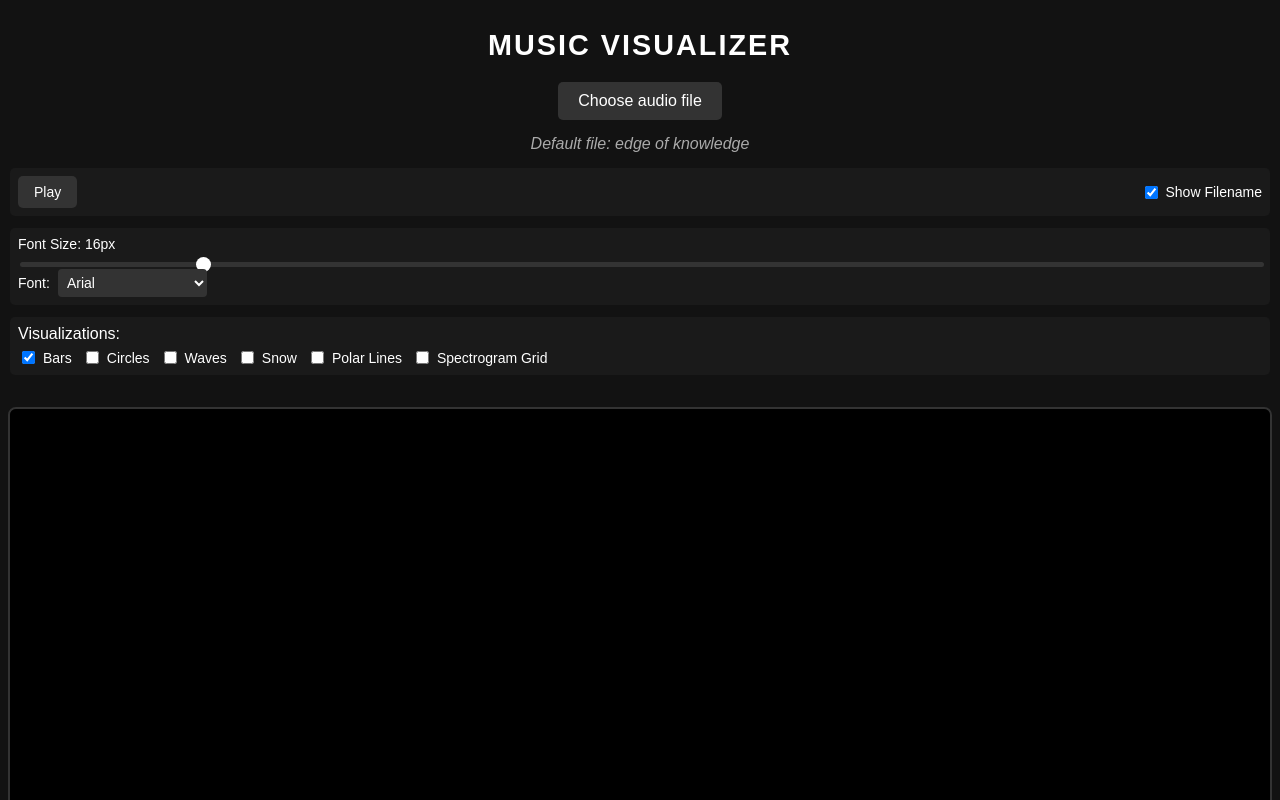
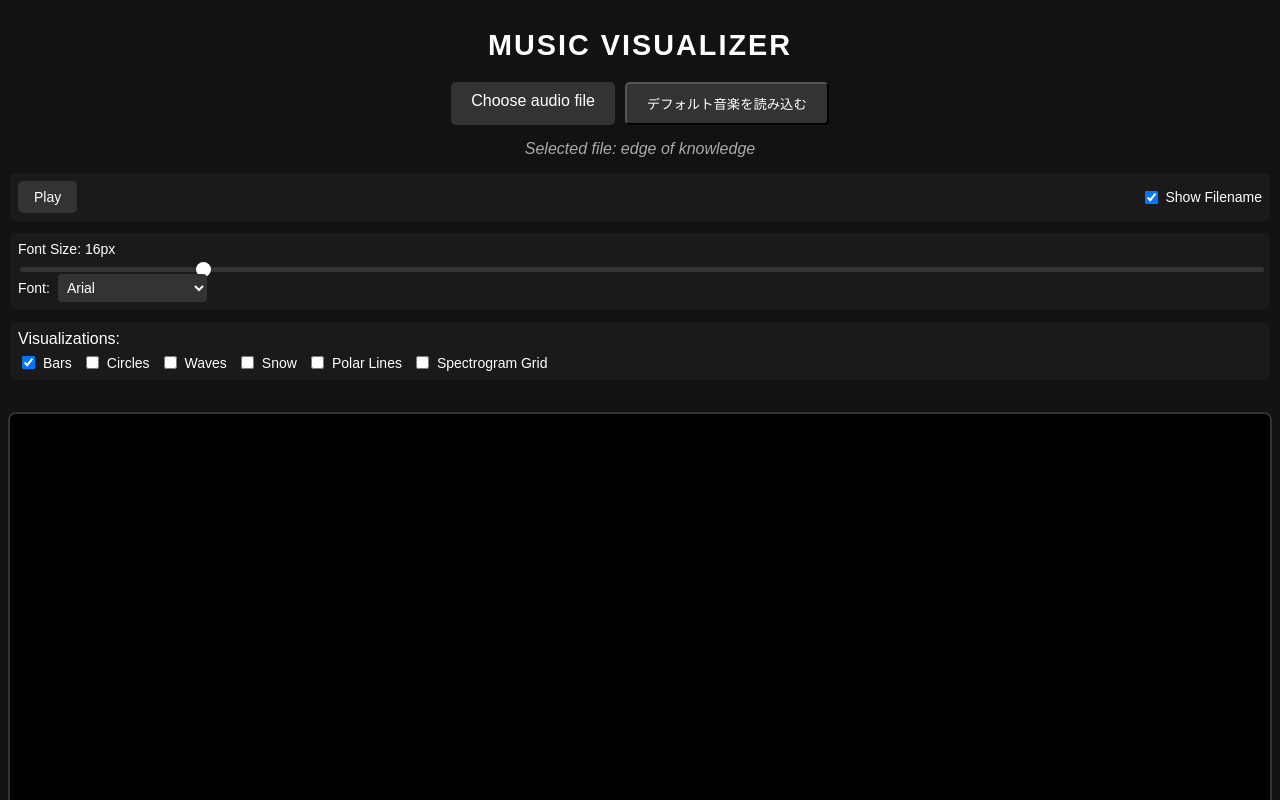
Before and after one commit to abigworld1/music-visualizer, a React (Create React App) app: page / in a window 1280 px wide. Shown: the top 800 px of the page. Built offline with nearby package versions, Linux system fonts and the light colour scheme.

Commit message:
first commit

```diff
--- a/src/App.js
+++ b/src/App.js
@@ -2,9 +2,9 @@ import { useState, useRef, useEffect } from "react";
 import "./App.css";
 
 export default function App() {
-  const [audioFile, setAudioFile] = useState("music/edge of knowledge.wav");
-  const [fileName, setFileName] = useState("edge of knowledge.wav");
-  const [displayName, setDisplayName] = useState("edge of knowledge");
+  const [audioFile, setAudioFile] = useState(null);
+  const [fileName, setFileName] = useState("");
+  const [displayName, setDisplayName] = useState("");
   const [isPlaying, setIsPlaying] = useState(false);
   const [showFileName, setShowFileName] = useState(true);
   const [fontSize, setFontSize] = useState(16);
@@ -25,7 +25,6 @@ export default function App() {
   const [lineLength, setLineLength] = useState(50);
   const [gridCellSize, setGridCellSize] = useState(20);
   const [gridSensitivity, setGridSensitivity] = useState(50);
-  const [isDefaultLoaded, setIsDefaultLoaded] = useState(true);
 
   const canvasRef = useRef(null);
   const canvasContainerRef = useRef(null);
@@ -37,6 +36,9 @@ export default function App() {
   const particlesRef = useRef([]);
   const gridCellsRef = useRef([]);
 
+  // デフォルトのオーディオファイルパス
+  const defaultAudioPath = "music/edge of knowledge.wav";
+
   // Font options
   const fontOptions = [
     { name: "Arial", value: "Arial, sans-serif" },
@@ -47,6 +49,22 @@ export default function App() {
     { name: "Impact", value: "Impact, sans-serif" },
     { name: "Comic Sans MS", value: "Comic Sans MS, cursive" },
   ];
+
+  // デフォルトのオーディオファイルを読み込む
+  useEffect(() => {
+    loadDefaultAudio();
+  }, []);
+
+  // デフォルトのオーディオファイルを読み込む関数
+  const loadDefaultAudio = () => {
+    setAudioFile(defaultAudioPath);
+    setFileName("edge of knowledge.wav");
+    setDisplayName("edge of knowledge");
+
+    if (audioRef.current) {
+      audioRef.current.src = defaultAudioPath;
+    }
+  };
 
   // Set canvas dimensions for Instagram Reel (9:16 aspect ratio)
   useEffect(() => {
@@ -104,24 +122,6 @@ export default function App() {
     gridSensitivity,
   ]);
 
-  // Load default audio file
-  useEffect(() => {
-    if (audioRef.current && isDefaultLoaded) {
-      audioRef.current.src = audioFile;
-      audioRef.current.addEventListener('loadeddata', () => {
-        console.log("Default audio file loaded successfully");
-      });
-      audioRef.current.addEventListener('error', (e) => {
-        console.error("Error loading default audio file:", e);
-        // Reset to allow user to select their own file
-        setAudioFile(null);
-        setFileName("");
-        setDisplayName("");
-        setIsDefaultLoaded(false);
-      });
-    }
-  }, [audioFile, isDefaultLoaded]);
-
   // Snow particle initialization
   const initParticles = () => {
     if (!canvasRef.current) return;
@@ -146,7 +146,7 @@ export default function App() {
     particlesRef.current = particles;
   };
 
-  // Grid cell initialization
+  // グリッドセルの初期化
   const initGridCells = () => {
     if (!canvasRef.current) return;
 
@@ -186,9 +186,9 @@ export default function App() {
   const handleFileChange = (event) => {
     const file = event.target.files[0];
     if (file) {
-      // Convert filename to lowercase and check extension
+      // ファイル名を小文字に変換して拡張子をチェック
       const fileName = file.name.toLowerCase();
-      // Allow various audio file extensions
+      // 許可する音声ファイルの拡張子を増やす
       const validExtensions = ['.wav', '.mp3', '.ogg', '.m4a', '.aac', '.flac', '.mp4'];
       const isValidAudio = validExtensions.some(ext => fileName.endsWith(ext));
 
@@ -196,9 +196,8 @@ export default function App() {
         const url = URL.createObjectURL(file);
         setAudioFile(url);
         setFileName(file.name);
-        // Remove extension for display name
+        // 拡張子を削除して表示名を設定
         setDisplayName(file.name.replace(/\.[^/.]+$/, ""));
-        setIsDefaultLoaded(false);
 
         if (audioRef.current) {
           audioRef.current.src = url;
@@ -433,35 +432,35 @@ export default function App() {
         const centerY = HEIGHT / 2;
         const maxLength = Math.min(WIDTH, HEIGHT) * (lineLength / 100);
 
-        // Distribute frequency data to radial lines
+        // 周波数データを放射状のラインに分配
         const step = Math.floor(bufferLength / lineCount);
 
-        // Draw radial lines
+        // 放射状ラインを描画
         for (let i = 0; i < lineCount; i++) {
           const angle = (i / lineCount) * Math.PI * 2;
           const dataIndex = i * step;
 
-          // Determine line length based on volume (with smoothing)
+          // 音量に基づいてラインの長さを決定（スムージング適用）
           const rawValue = dataArray[dataIndex % bufferLength] / 255;
           const smoothedValue = prevPolarData[i] * 0.3 + rawValue * 0.7;
           prevPolarData[i] = smoothedValue;
 
           const length = smoothedValue * maxLength;
 
-          // Calculate line coordinates
+          // ラインの座標を計算
           const x1 = centerX;
           const y1 = centerY;
           const x2 = centerX + Math.cos(angle) * length;
           const y2 = centerY + Math.sin(angle) * length;
 
-          // Line thickness based on volume
+          // ラインの太さを音量に基づいて変える
           const lineWidth = 1 + smoothedValue * 4;
 
-          // Line brightness based on volume
+          // ラインの明るさも音量に基づいて変える
           const brightness = 150 + Math.floor(smoothedValue * 105);
           const opacity = 0.3 + smoothedValue * 0.6;
 
-          // Draw line
+          // ラインを描画
           ctx.beginPath();
           ctx.moveTo(x1, y1);
           ctx.lineTo(x2, y2);
@@ -469,7 +468,7 @@ export default function App() {
           ctx.lineWidth = lineWidth;
           ctx.stroke();
 
-          // Fade-out effect with subline
+          // フェードアウト効果のあるサブライン
           if (smoothedValue > 0.2) {
             const subLength = length * 1.3;
             const x3 = centerX + Math.cos(angle) * subLength;
@@ -487,38 +486,38 @@ export default function App() {
         }
       }
 
-      // Spectrogram Grid visualization
+      // スペクトログラムグリッド視覚化（新しい視覚化）
       if (selectedVisuals.spectrogramGrid) {
         const cells = gridCellsRef.current;
-        const sensitivity = gridSensitivity / 100; // Normalize sensitivity to 0-1 range
+        const sensitivity = gridSensitivity / 100; // 感度を0-1の範囲に正規化
 
-        // Analyze frequency data to update grid energy
+        // 周波数データを分析してグリッドのエネルギーを更新
         const frequencyStep = Math.floor(bufferLength / cells.length);
 
         cells.forEach((cell, index) => {
-          // Calculate energy from frequency data
+          // 周波数データからエネルギーを計算
           const dataIndex = (index * frequencyStep) % bufferLength;
-          const rawEnergy = (dataArray[dataIndex] / 255) * sensitivity * 2; // Apply sensitivity
+          const rawEnergy = (dataArray[dataIndex] / 255) * sensitivity * 2; // 感度を適用
 
-          // Apply smoothing
+          // スムージングを適用
           cell.targetEnergy = rawEnergy;
           cell.energy = cell.energy * 0.7 + cell.targetEnergy * 0.3;
 
-          // Draw grid cell based on energy
+          // エネルギーに応じてグリッドセルを描画
           if (cell.energy > 0.05) {
-            // Set threshold to reduce noise
-            const size = cell.size * Math.min(0.9, cell.energy * 0.8); // Limit max size
+            // 閾値を設定してノイズを減らす
+            const size = cell.size * Math.min(0.9, cell.energy * 0.8); // 最大サイズの制限
             const x = cell.x + (cell.size - size) / 2;
             const y = cell.y + (cell.size - size) / 2;
 
-            // Brightness based on energy
+            // エネルギーに応じて明るさを変える
             const brightness = 100 + Math.floor(cell.energy * 155);
             const opacity = Math.min(0.9, 0.2 + cell.energy * 0.7);
 
-            // Draw grid cell
+            // グリッドセルを描画
             ctx.fillStyle = `rgba(${brightness}, ${brightness}, ${brightness}, ${opacity})`;
 
-            // Draw circle instead of square for modern look
+            // 正方形ではなく円を描画してモダンな印象に
             ctx.beginPath();
             ctx.arc(
               cell.x + cell.size / 2,
@@ -529,14 +528,14 @@ export default function App() {
             );
             ctx.fill();
 
-            // Draw outline for high energy
+            // エネルギーが高い場合はアウトラインも描画
             if (cell.energy > 0.4) {
               ctx.strokeStyle = `rgba(255, 255, 255, ${opacity * 0.6})`;
               ctx.lineWidth = 1;
               ctx.stroke();
             }
 
-            // Add pulse effect for very high energy
+            // 強いエネルギーの場合、パルス効果を追加
             if (cell.energy > 0.7) {
               const pulseSize = size * 1.3;
               const pulseX = cell.x + (cell.size - pulseSize) / 2;
@@ -585,12 +584,17 @@ export default function App() {
         <label htmlFor="file-input" className="file-input-label">
           Choose audio file
         </label>
+        <button
+          onClick={loadDefaultAudio}
+          className="file-input-label"
+          style={{ marginLeft: '10px' }}
+        >
+          デフォルト音楽を読み込む
+        </button>
       </div>
 
       {fileName && (
-        <div className="file-info">
-          {isDefaultLoaded ? "Default file: " : "Selected file: "}{displayName}
-        </div>
+        <div className="file-info">Selected file: {displayName}</div>
       )}
 
       <div className="control-panel">
@@ -794,7 +798,7 @@ export default function App() {
           </>
         )}
 
-        {/* Spectrogram Grid settings (only shown if Spectrogram Grid is selected) */}
+        {/* スペクトログラムグリッド設定 (only shown if Spectrogram Grid is selected) */}
         {selectedVisuals.spectrogramGrid && (
           <>
             <div className="control-row">
```
Also changed, not shown: 7 other files (tests, documents, lock files or other folders).
